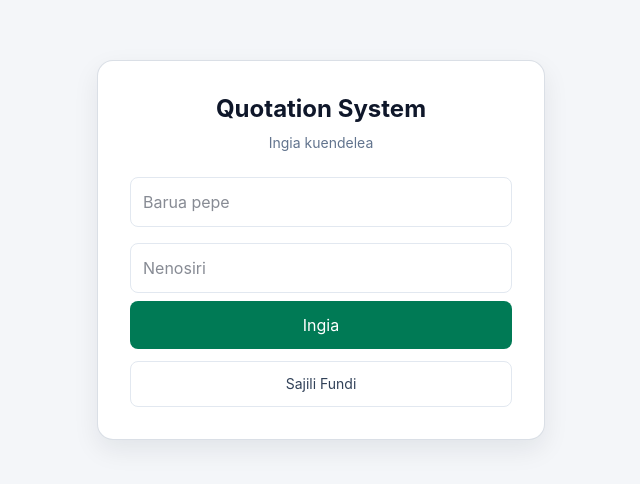
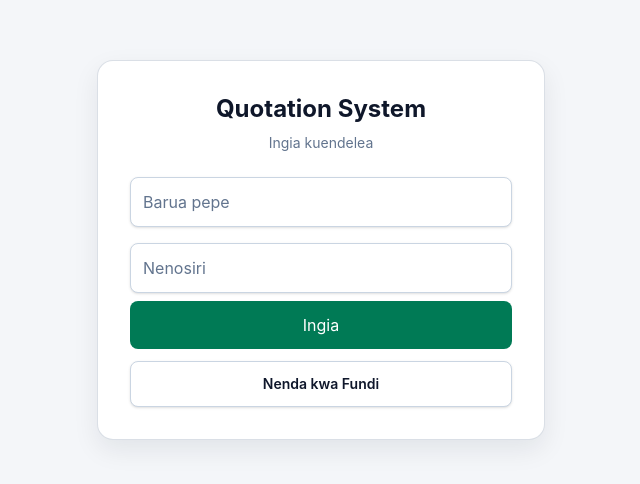
Before and after one commit to mosattz/quotation, a React (Vite) app in the folder quotation-frontend/: page /login in a window 1280 px wide. Shown: the part 150-634 px from the top of the page, without its empty margins (319-959 px from the left). Built offline with nearby package versions, Linux system fonts and the light colour scheme; no server answers.

Commit message:
Fix login input text contrast and link to technician

```diff
--- a/quotation-frontend/src/pages/Login.jsx
+++ b/quotation-frontend/src/pages/Login.jsx
@@ -43,7 +43,7 @@ export default function Login() {
         <input
           type="email"
           placeholder={t("auth.email")}
-          className="w-full border border-slate-200 p-3 mb-4 rounded-lg"
+          className="w-full rounded-lg border border-slate-300 bg-white p-3 mb-4 text-base text-slate-950 shadow-sm outline-none transition placeholder:text-slate-500 focus:border-slate-950 dark:border-slate-700 dark:bg-slate-950/40 dark:text-slate-50 dark:placeholder:text-slate-400 dark:focus:border-slate-200"
           value={email}
           onChange={(e) => setEmail(e.target.value)}
         />
@@ -51,7 +51,7 @@ export default function Login() {
         <input
           type="password"
           placeholder={t("auth.password")}
-          className="w-full border border-slate-200 p-3 mb-2 rounded-lg"
+          className="w-full rounded-lg border border-slate-300 bg-white p-3 mb-2 text-base text-slate-950 shadow-sm outline-none transition placeholder:text-slate-500 focus:border-slate-950 dark:border-slate-700 dark:bg-slate-950/40 dark:text-slate-50 dark:placeholder:text-slate-400 dark:focus:border-slate-200"
           value={password}
           onChange={(e) => setPassword(e.target.value)}
         />
@@ -72,10 +72,10 @@ export default function Login() {
 
         <button
           type="button"
-          onClick={() => navigate("/register")}
-          className="mt-3 w-full rounded-lg border border-slate-200 bg-white/70 p-3 text-sm text-slate-700 transition hover:bg-white"
+          onClick={() => navigate("/technician")}
+          className="mt-3 w-full rounded-lg border border-slate-300 bg-white p-3 text-sm font-semibold text-slate-900 shadow-sm transition hover:bg-slate-50 dark:border-slate-700 dark:bg-slate-950/40 dark:text-slate-100 dark:hover:bg-slate-900/60"
         >
-          {t("common.registerTechnician")}
+          {t("landing.goToTechnician")}
         </button>
       </form>
     </div>
```
